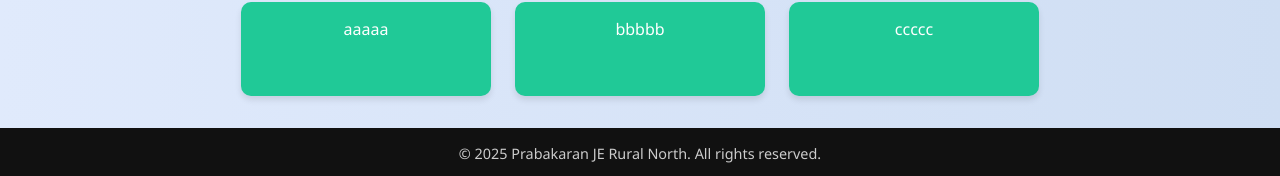
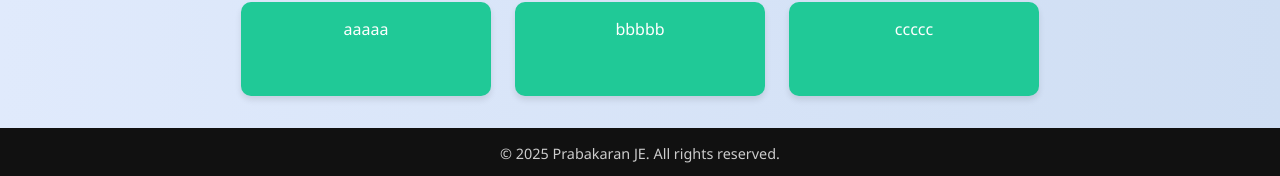
Before and after one commit to Prabakaran-JE/TNEBsites, a plain HTML site: page index.html in a window 1280 px wide. Shown: the part 621-797 px from the top of the page. Drawn offline with Linux system fonts and the light colour scheme.

Commit message:
Update index.html

```diff
--- a/index.html
+++ b/index.html
@@ -82,7 +82,7 @@
 
 </main>
 <footer>
-© 2025 Prabakaran JE Rural North. All rights reserved.
+© 2025 Prabakaran JE. All rights reserved.
 </footer>
 
 </body>
```
